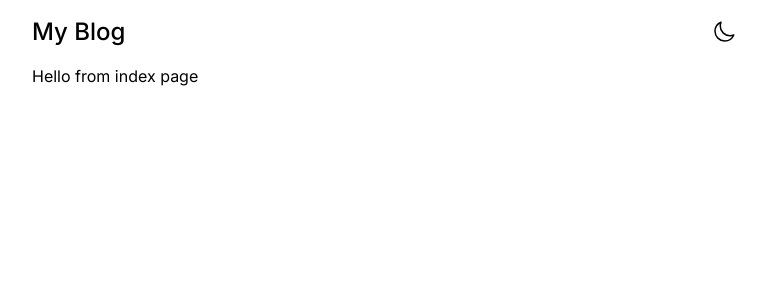
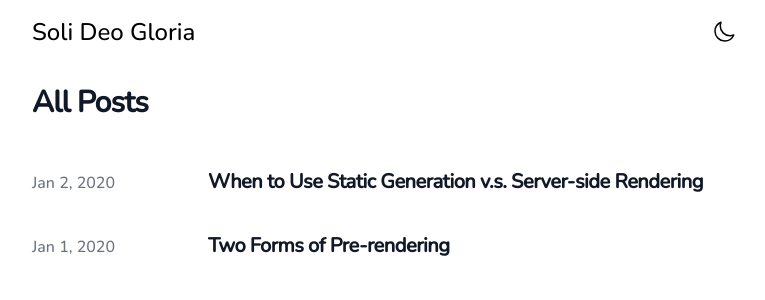
Before and after one commit to limkaleb/blog, a Next.js app: page / in a window 1280 px wide. Shown: the top 300 px of the page, without its empty margins (256-1021 px from the left). Built offline with nearby package versions, Linux system fonts and the light colour scheme.

Commit message:
new format with nextjs

```diff
--- /dev/null
+++ b/app/components/DateTransformed.tsx
@@ -0,0 +1,7 @@
+import { parseISO, format } from 'date-fns';
+
+export default function DateTransformed({ dateString }: { dateString: string }) {
+  const date = parseISO(dateString);
+  if (!dateString) return null;
+  return <time dateTime={dateString}>{format(date, 'LLL d, yyyy')}</time>
+}
--- a/app/components/Navbar.tsx
+++ b/app/components/Navbar.tsx
@@ -6,10 +6,9 @@ export default function Navbar() {
     <div className="max-w-3xl mx-auto px-4 sm:px-6 lg:px-8">
       <div className="flex justify-between h-16">
         <div className="flex justify-between items-center w-full">
-          <Link href="/">
-            <h1 className="text-2xl font-medium">My Blog</h1>
+          <Link href="/" className="hover:text-blue-500">
+            <h1 className="text-2xl font-medium">Soli Deo Gloria</h1>
           </Link>
-
           <ThemeButton />
         </div>
       </div>
--- a/app/components/ThemeButton.tsx
+++ b/app/components/ThemeButton.tsx
@@ -17,6 +17,7 @@ export default function ThemeButton() {
 
   return (
     <button
+      className="hover:text-blue-500"
       onClick={() => setTheme(resolvedTheme === 'dark' ? 'light' : 'dark')}
     >
       {
--- a/app/layout.tsx
+++ b/app/layout.tsx
@@ -2,12 +2,12 @@ import Navbar from "./components/Navbar"
 import { Providers } from "./components/Providers"
 import './globals.css'
 import type { Metadata } from 'next'
-import { Inter } from 'next/font/google'
+import { Nunito } from 'next/font/google'
 
-const inter = Inter({ subsets: ['latin'] })
+const nunito = Nunito({ subsets: ['latin'], weight: '500' })
 
 export const metadata: Metadata = {
-  title: 'Create Next App',
+  title: 'Blog',
   description: 'Generated by create next app',
 }
 
@@ -18,7 +18,7 @@ export default function RootLayout({
 }) {
   return (
     <html lang="en" suppressHydrationWarning>
-      <body className={` ${inter.className} bg-white text-black dark:bg-gray-900 dark:selection:bg-gray-900 dark:text-white h-full selection:bg-gray-50`}>
+      <body className={` ${nunito.className} bg-white text-black selection:bg-gray-300 dark:bg-black dark:selection:bg-gray-500 dark:text-gray-100`}>
         <Providers>
           <Navbar />
           <main className="max-w-3xl mx-auto px-4 sm:px-6 lg:px-8">
--- /dev/null
+++ b/app/lib/posts.ts
@@ -0,0 +1,68 @@
+import fs from 'fs';
+import path from 'path';
+import matter from 'gray-matter';
+import { remark } from 'remark';
+import html from 'remark-html';
+
+const postsDirectory = path.join(process.cwd(), 'posts');
+
+export function getSortedPostsData() {
+  // Get file names under /posts
+  const fileNames = fs.readdirSync(postsDirectory);
+  const allPostsData = fileNames.map((fileName) => {
+    // Remove ".md" from file name to get id
+    const id = fileName.replace(/\.md$/, '');
+
+    // Read markdown file as string
+    const fullPath = path.join(postsDirectory, fileName);
+    const fileContents = fs.readFileSync(fullPath, 'utf8');
+
+    // Use gray-matter to parse the post metadata section
+    const matterResult = matter(fileContents);
+
+    // Combine the data with the id
+    return {
+      id,
+      ...(matterResult.data as { date: string, title: string })
+    };
+  });
+  // Sort posts by date
+  return allPostsData.sort((a, b) => {
+    if (a.date < b.date) {
+      return 1;
+    } else {
+      return -1;
+    }
+  });
+}
+
+export function getAllPostIds() {
+  const fileNames = fs.readdirSync(postsDirectory);
+
+  return fileNames.map((fileName) => {
+    return {
+      id: fileName.replace(/\.md$/, ''),
+    };
+  });
+}
+
+export async function getPostData(id: string) {
+  const fullPath = path.join(postsDirectory, `${id}.md`);
+  const fileContents = fs.readFileSync(fullPath, 'utf8');
+
+  // Use gray-matter to parse the post metadata section
+  const matterResult = matter(fileContents);
+
+  // Use remark to convert markdown into HTML string
+  const processedContent = await remark()
+    .use(html)
+    .process(matterResult.content);
+  const contentHtml = processedContent.toString();
+
+  // Combine the data with the id
+  return {
+    id,
+    contentHtml,
+    ...matterResult.data as { date: string, title: string },
+  };
+}
--- a/app/page.tsx
+++ b/app/page.tsx
@@ -1,5 +1,48 @@
-export default function IndexPage() {
+import Link from "next/link";
+import { getSortedPostsData } from "./lib/posts";
+import DateTransformed from "./components/DateTransformed";
+
+
+async function getData() {
+  const postData = getSortedPostsData();
+  return postData;
+}
+
+export default async function IndexPage() {
+  const data = await getData();
+
   return (
-    <h1>Hello from index page</h1>
+    <div>
+      <div className="space-y-2 pt-6 pb-8 md:space-y-5">
+        <h1 className="text-3xl font-extrabold leading-10 tracking-tight text-gray-900 dark:text-gray-200 sm:text-4xl sm:leading-10 md:text-3xl md:leading-none">
+          All Posts
+        </h1>
+      </div>
+
+      <ul>
+        {data.map((post) => (
+          <li key={post.id} className="py-4">
+            <article className="space-y-2 xl:grid xl:grid-cols-4 xl:items-baseline xl:space-y-0">
+              <div className="text-base font-medium leading-6 text-gray-500">
+                <DateTransformed dateString={post.date} />
+              </div>
+
+              <Link href={`/posts/${post.id}`} prefetch className="space-y-3 xl:col-span-3">
+                <div>
+                  <h3 className="text-xl font-bold leading-8 tracking-tight text-gray-900 dark:text-gray-200">
+                    {post.title}
+                  </h3>
+                </div>
+
+                {/* <p className="prose max-w-none text-gray-500 dark:text-gray-400 line-clamp-2">
+                  {post.overview}
+                </p> */}
+              </Link>
+            </article>
+          </li>
+        ))}
+      </ul>
+    </div>
+
   )
 }
--- /dev/null
+++ b/app/posts/[slug]/page.tsx
@@ -0,0 +1,40 @@
+import DateTransformed from '@/app/components/DateTransformed';
+import { getPostData } from '../../lib/posts';
+
+async function getData(slug: string) {
+  const postData = await getPostData(slug as string);
+  return postData;
+}
+
+export default async function SlugPage({ params }: { params: { slug: string } }) {
+  const data = await getData(params.slug);
+
+  return (
+    <div className="xl:divide-y xl:divide-gray-200 xl:dark:divide-gray-700">
+      <header className="pt-6 xl:pb-6">
+        <div className="space-y-1 text-center">
+
+          <div>
+            <h1 className="text-3xl font-extrabold leading-9 tracking-tight text-gray-900 dark:text-gray-100 sm:text-4xl sm:leading-10 md:text-5xl md:leading-14">
+              {data.title}
+            </h1>
+          </div>
+          <div className="space-y-10">
+            <div className="text-base font-medium leading-6 text-gray-500">
+              <DateTransformed dateString={data.date} />
+            </div>
+          </div>
+        </div>
+
+      </header>
+
+      <div className="divide-y divide-gray-200 pb-7 dark:divide-gray-700 xl:divide-y-0">
+        <div className="divide-y divide-gray-200 dark:divide-gray-700 xl:col-span-3 xl:row-span-2 xl:pb-0">
+          <div className="prose max-w-none pb-8 pt-10 dark:prose-invert prose-lg">
+            <div dangerouslySetInnerHTML={{ __html: data.contentHtml }} />
+          </div>
+        </div>
+      </div>
+    </div>
+  )
+}
--- a/package.json
+++ b/package.json
@@ -13,13 +13,17 @@
     "@types/react": "18.2.17",
     "@types/react-dom": "18.2.7",
     "autoprefixer": "10.4.14",
+    "date-fns": "^2.30.0",
     "eslint": "8.46.0",
     "eslint-config-next": "13.4.12",
+    "gray-matter": "^4.0.3",
     "next": "13.4.12",
     "next-themes": "^0.2.1",
     "postcss": "8.4.27",
     "react": "18.2.0",
     "react-dom": "18.2.0",
+    "remark": "^14.0.3",
+    "remark-html": "^15.0.2",
     "tailwindcss": "3.3.3",
     "typescript": "5.1.6"
   },
--- /dev/null
+++ b/posts/pre-rendering.md
@@ -0,0 +1,11 @@
+---
+title: 'Two Forms of Pre-rendering'
+date: '2020-01-01'
+---
+
+Next.js has two forms of pre-rendering: **Static Generation** and **Server-side Rendering**. The difference is in **when** it generates the HTML for a page.
+
+- **Static Generation** is the pre-rendering method that generates the HTML at **build time**. The pre-rendered HTML is then _reused_ on each request.
+- **Server-side Rendering** is the pre-rendering method that generates the HTML on **each request**.
+
+Importantly, Next.js lets you **choose** which pre-rendering form to use for each page. You can create a "hybrid" Next.js app by using Static Generation for most pages and using Server-side Rendering for others.
--- /dev/null
+++ b/posts/ssg-ssr.md
@@ -0,0 +1,19 @@
+---
+title: 'When to Use Static Generation v.s. Server-side Rendering'
+date: '2020-01-02'
+---
+
+We recommend using **Static Generation** (with and without data) whenever possible because your page can be built once and served by CDN, which makes it much faster than having a server render the page on every request.
+
+You can use Static Generation for many types of pages, including:
+
+- Marketing pages
+- Blog posts
+- E-commerce product listings
+- Help and documentation
+
+You should ask yourself: "Can I pre-render this page **ahead** of a user's request?" If the answer is yes, then you should choose Static Generation.
+
+On the other hand, Static Generation is **not** a good idea if you cannot pre-render a page ahead of a user's request. Maybe your page shows frequently updated data, and the page content changes on every request.
+
+In that case, you can use **Server-Side Rendering**. It will be slower, but the pre-rendered page will always be up-to-date. Or you can skip pre-rendering and use client-side JavaScript to populate data.
```
Also changed, not shown: 1 other file (tests, documents, lock files or other folders).
